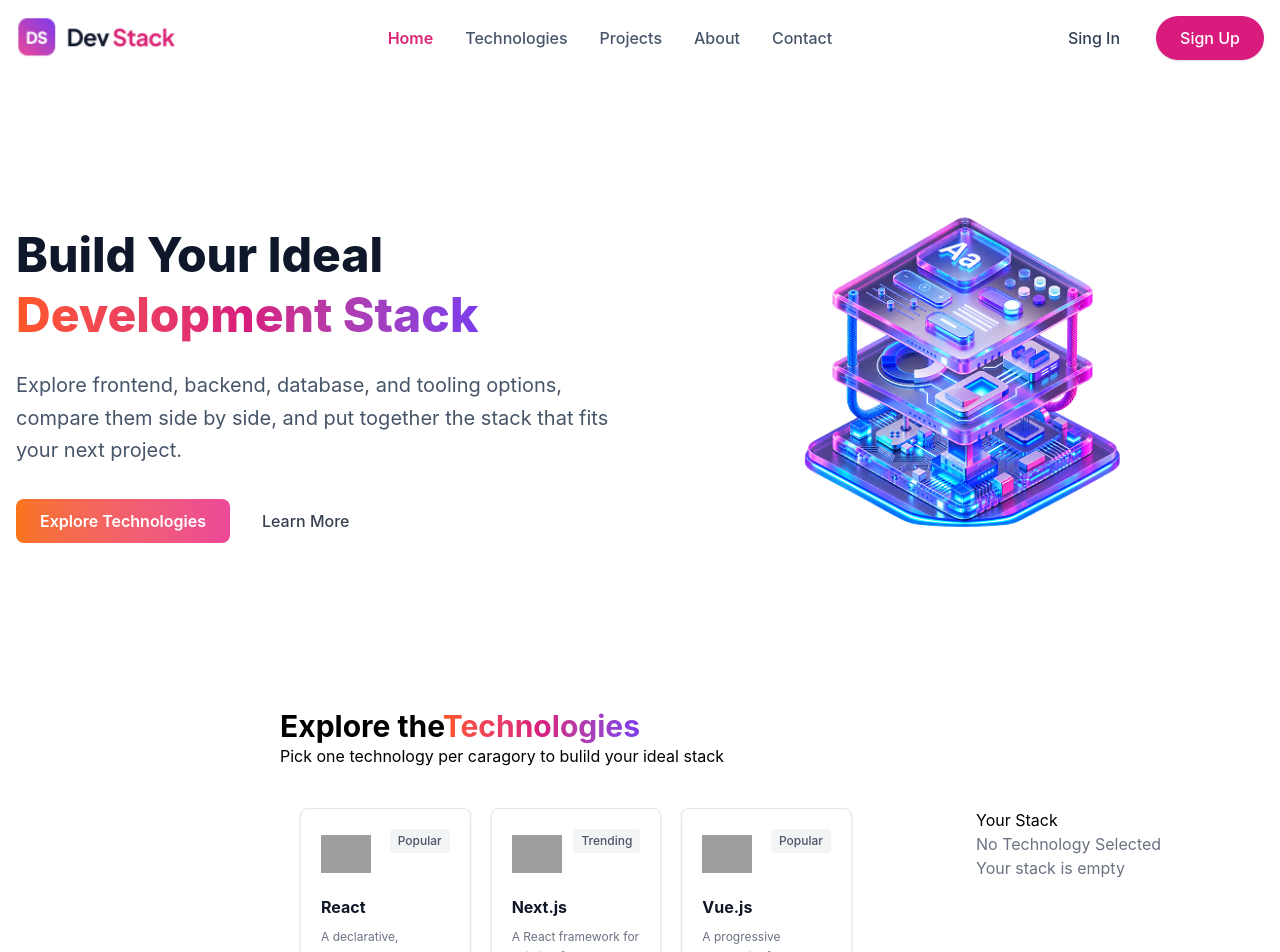
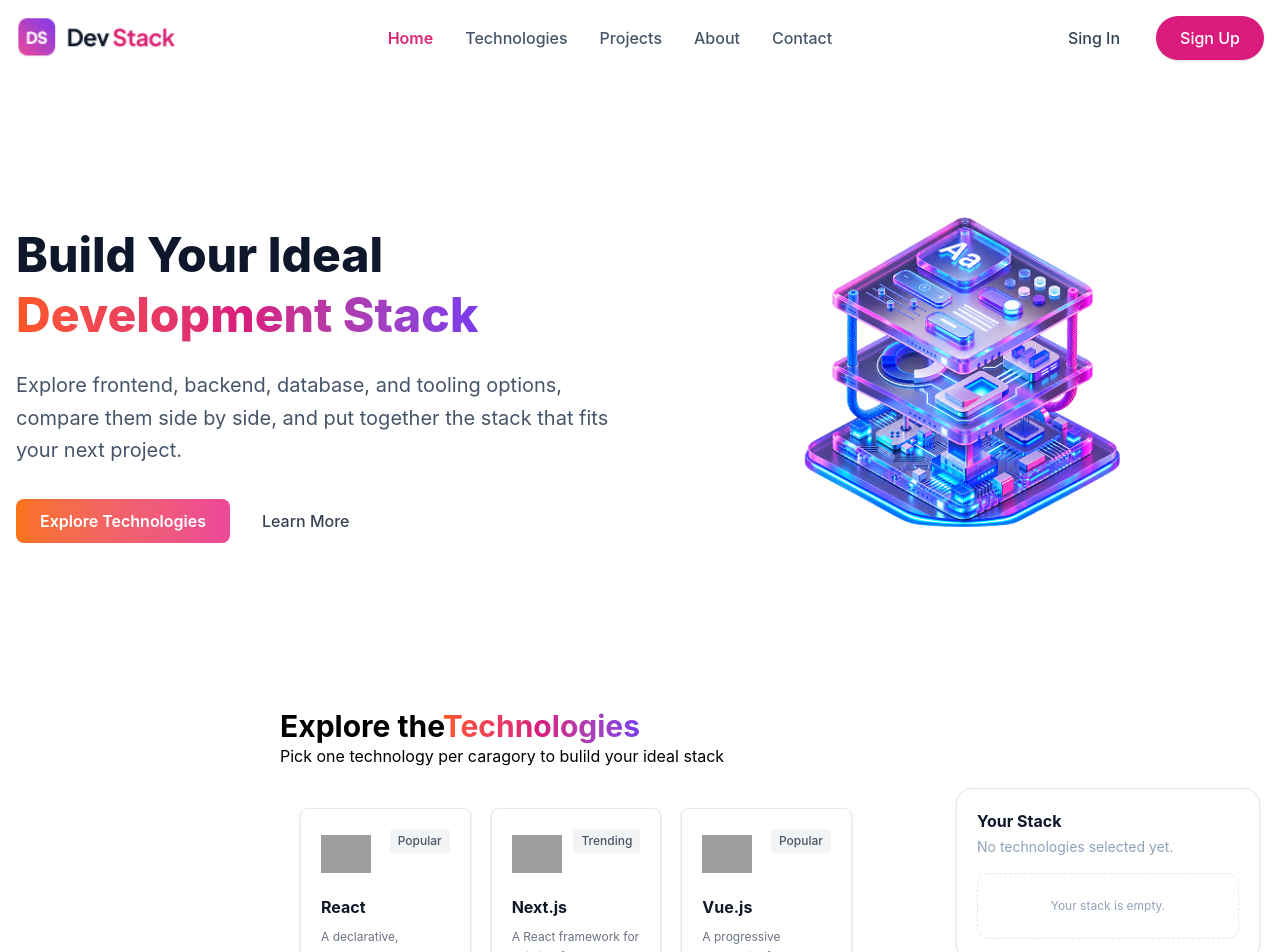
Before and after one commit to Rakib304832/Assignment-5, a React (Vite) app: page / in a window 1280 px wide. Shown: the top 952 px of the page. Built offline with nearby package versions, Linux system fonts and the light colour scheme; grey boxes are pictures that could not be loaded.

Commit message:
Add emty stack icon

```diff
--- a/src/compunent/YourStack.tsx
+++ b/src/compunent/YourStack.tsx
@@ -2,16 +2,18 @@ import type { type as CardType } from "../type";
 
 function YourStack({stack, onRemove, onRemoveAll}: {stack:CardType[]; onRemove: (id: string) => void; onRemoveAll: () => void;}){
    return(
-    <div className="border-gray-200 rounded-xl p-5 sticky top-5">
-        <h2>Your Stack</h2>
+    <div className="sticky top-5 rounded-2xl border border-gray-200 bg-white p-5 shadow-sm">
+        <h2 className="text-base font-bold text-slate-900">Your Stack</h2>
         {stack.length === 0 ? (
             <div>
-                <p className="text-gray-500">No Technology Selected</p>
-                <p className="text-gray-500">Your stack is empty</p>
+                <p className="mt-1 text-sm text-slate-400">No technologies selected yet.</p>
+                <div className="mt-4 flex h-[66px] items-center justify-center rounded-xl border border-dashed border-slate-200">
+                    <p className="text-xs text-slate-400">Your stack is empty.</p>
+                </div>
             </div>
         ):(
         <>
-        <p className="text-gray-500">{stack.length} Technology Selected</p>
+        <p className="mt-1 text-sm text-slate-400">{stack.length} Technology Selected</p>
                 {stack.map((item) => (
                     <div key={item.id} className="flex items-center justify-between py-2 border-b border-gray-200">
                         <img src={item.icon} alt={item.name} className="h-7.5 w-7.5" />
```
